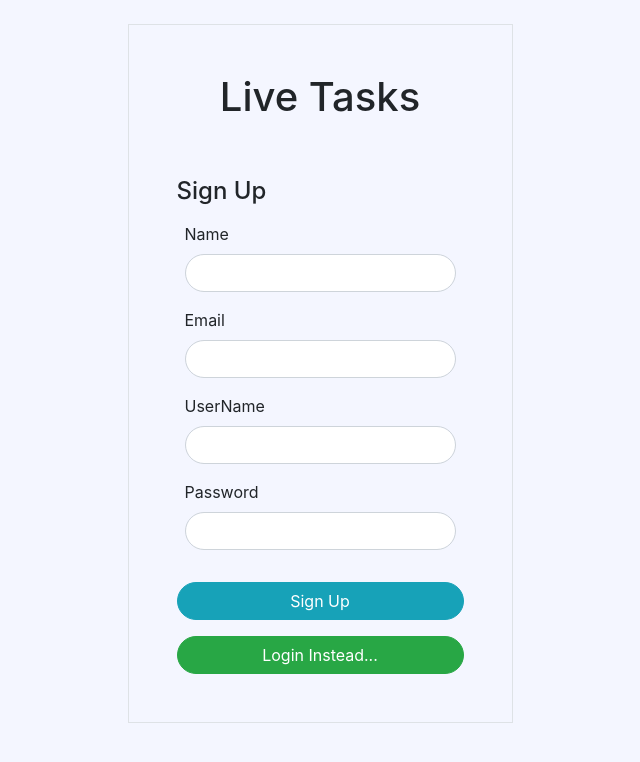
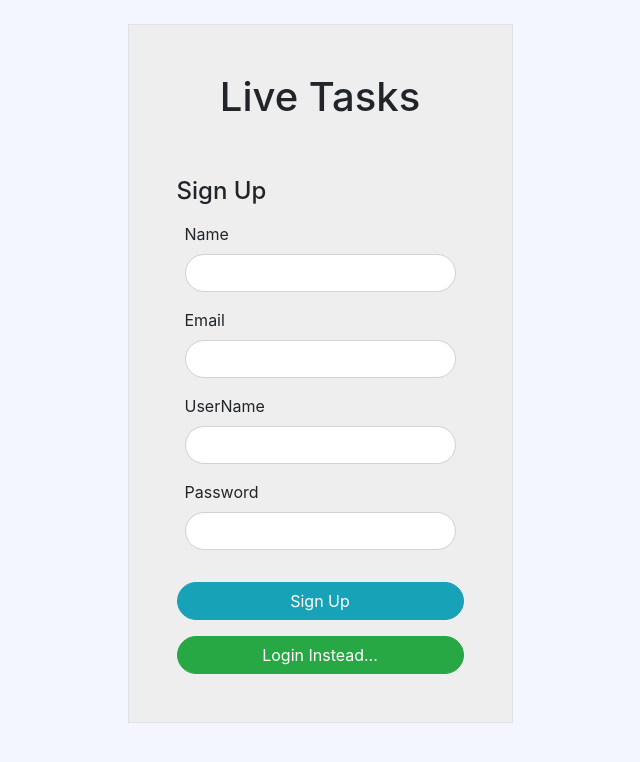
Before and after one commit to ayushupdh/Live-Tasks, a React (Create React App) app in the folder client/: page /signup in a window 1280 px wide. Shown: the top 762 px of the page, without its empty margins (320-960 px from the left). Built offline with nearby package versions, Linux system fonts and the light colour scheme; no server answers.

Commit message:
Changed Login / Sign up UI

```diff
--- a/client/src/components/Items/Notes.js
+++ b/client/src/components/Items/Notes.js
@@ -5,7 +5,6 @@ import AddItemsBar from "./AddItemsBar";
 import ItemsList from "./ItemsList";
 import history from "../../history";
 import { getNotes, editTitle } from "../../actions/notesActions";
-import Header from "../Header/Header";
 class Notes extends Component {
   constructor(props) {
     super(props);
--- a/client/src/components/Login.js
+++ b/client/src/components/Login.js
@@ -39,7 +39,10 @@ class Login extends Component {
   };
   render() {
     return (
-      <div className=" mx-auto  w-50  border mt-4 p-5">
+      <div
+        className=" mx-auto  w-50  border mt-4 p-5"
+        style={{ backgroundColor: "#eeeeee" }}
+      >
         <h1 className="text-center pb-5">Live Tasks</h1>
         <form
           className="form-group"
--- a/client/src/components/SignUp.js
+++ b/client/src/components/SignUp.js
@@ -48,7 +48,10 @@ class SignUp extends Component {
 
   render() {
     return (
-      <div className="mx-auto  w-50  border mt-4 p-5">
+      <div
+        className="mx-auto  w-50  border mt-4 p-5"
+        style={{ backgroundColor: "#eeeeee" }}
+      >
         <h1 className="text-center pb-5">Live Tasks</h1>
         <form
           className="form-group"
```
